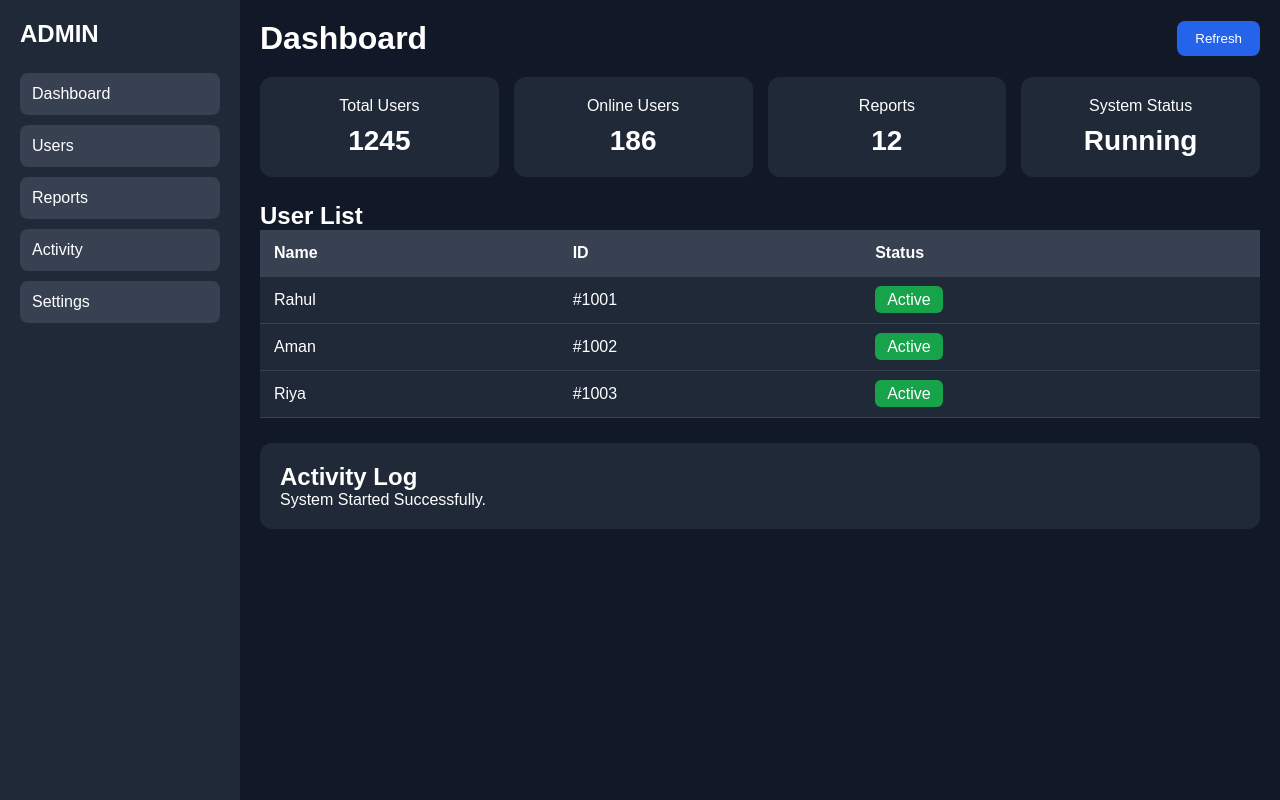
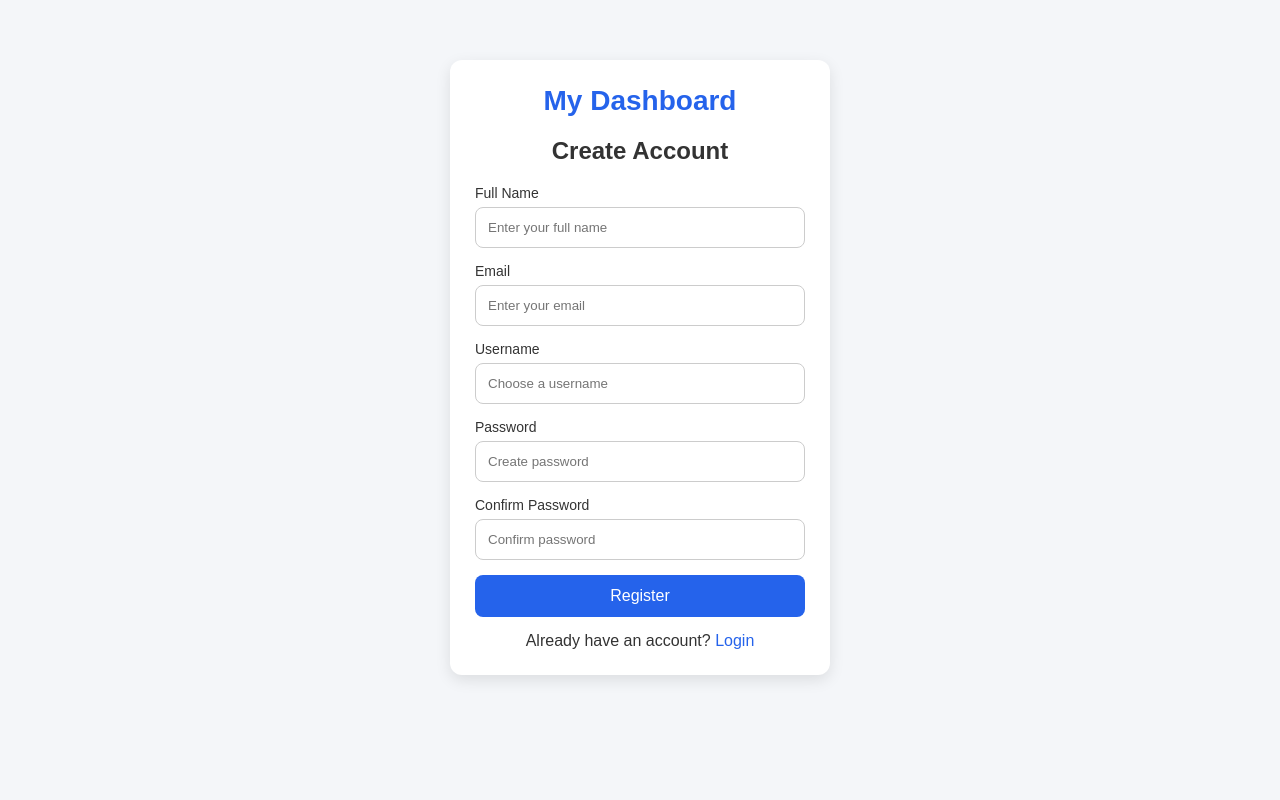
Before and after one commit to retroxr74-ui/99lottery, a plain HTML site: page register.html in a window 1280 px wide. Drawn offline with Linux system fonts and the light colour scheme.

Commit message:
Update register.html

```diff
--- a/register.html
+++ b/register.html
@@ -3,213 +3,62 @@
 <head>
 <meta charset="UTF-8">
 <meta name="viewport" content="width=device-width, initial-scale=1.0">
-<title>Real Admin Dashboard</title>
 
-<style>
-*{
-margin:0;
-padding:0;
-box-sizing:border-box;
-font-family:Arial,sans-serif;
-}
+<title>Register</title>
 
-body{
-background:#111827;
-color:white;
-display:flex;
-}
+<link rel="stylesheet" href="css/style.css">
+<link rel="stylesheet" href="css/responsive.css">
 
-.sidebar{
-width:240px;
-height:100vh;
-background:#1f2937;
-padding:20px;
-}
-
-.sidebar h2{
-margin-bottom:25px;
-}
-
-.sidebar a{
-display:block;
-padding:12px;
-margin-bottom:10px;
-text-decoration:none;
-color:white;
-background:#374151;
-border-radius:8px;
-}
-
-.sidebar a:hover{
-background:#2563eb;
-}
-
-.main{
-flex:1;
-padding:20px;
-}
-
-.header{
-display:flex;
-justify-content:space-between;
-align-items:center;
-margin-bottom:20px;
-}
-
-.cards{
-display:grid;
-grid-template-columns:repeat(auto-fit,minmax(180px,1fr));
-gap:15px;
-margin-bottom:25px;
-}
-
-.card{
-background:#1f2937;
-padding:20px;
-border-radius:12px;
-text-align:center;
-}
-
-.card h3{
-font-size:28px;
-margin-top:10px;
-}
-
-table{
-width:100%;
-border-collapse:collapse;
-background:#1f2937;
-}
-
-th,td{
-padding:14px;
-text-align:left;
-border-bottom:1px solid #374151;
-}
-
-th{
-background:#374151;
-}
-
-.status{
-padding:5px 12px;
-border-radius:6px;
-background:#16a34a;
-}
-
-.log{
-margin-top:25px;
-background:#1f2937;
-padding:20px;
-border-radius:12px;
-}
-
-button{
-padding:10px 18px;
-border:none;
-background:#2563eb;
-color:white;
-border-radius:8px;
-cursor:pointer;
-}
-
-button:hover{
-background:#1d4ed8;
-}
-
-@media(max-width:700px){
-body{
-flex-direction:column;
-}
-.sidebar{
-width:100%;
-height:auto;
-}
-}
-</style>
 </head>
-
 <body>
 
-<div class="sidebar">
-<h2>ADMIN</h2>
+<div class="container">
 
-<a href="#">Dashboard</a>
-<a href="#">Users</a>
-<a href="#">Reports</a>
-<a href="#">Activity</a>
-<a href="#">Settings</a>
+<div class="card">
 
+<div class="logo">
+My Dashboard
 </div>
 
-<div class="main">
+<h2>Create Account</h2>
 
-<div class="header">
-<h1>Dashboard</h1>
-<button onclick="refreshData()">Refresh</button>
+<form id="registerForm">
+
+<div class="input-group">
+<label>Full Name</label>
+<input type="text" id="name" placeholder="Enter your full name" required>
 </div>
 
-<div class="cards">
-
-<div class="card">
-<p>Total Users</p>
-<h3 id="users">1245</h3>
+<div class="input-group">
+<label>Email</label>
+<input type="email" id="email" placeholder="Enter your email" required>
 </div>
 
-<div class="card">
-<p>Online Users</p>
-<h3 id="online">186</h3>
+<div class="input-group">
+<label>Username</label>
+<input type="text" id="username" placeholder="Choose a username" required>
 </div>
 
-<div class="card">
-<p>Reports</p>
-<h3 id="reports">12</h3>
+<div class="input-group">
+<label>Password</label>
+<input type="password" id="password" placeholder="Create password" required>
 </div>
 
-<div class="card">
-<p>System Status</p>
-<h3>Running</h3>
+<div class="input-group">
+<label>Confirm Password</label>
+<input type="password" id="confirmPassword" placeholder="Confirm password" required>
 </div>
 
+<button type="submit" class="btn">
+Register
+</button>
+
+</form>
+
+<div class="link">
+Already have an account?
+<a href="index.html">Login</a>
 </div>
-
-<h2>User List</h2>
-
-<table>
-
-<tr>
-<th>Name</th>
-<th>ID</th>
-<th>Status</th>
-</tr>
-
-<tr>
-<td>Rahul</td>
-<td>#1001</td>
-<td><span class="status">Active</span></td>
-</tr>
-
-<tr>
-<td>Aman</td>
-<td>#1002</td>
-<td><span class="status">Active</span></td>
-</tr>
-
-<tr>
-<td>Riya</td>
-<td>#1003</td>
-<td><span class="status">Active</span></td>
-</tr>
-
-</table>
-
-<div class="log">
-
-<h2>Activity Log</h2>
-
-<p id="activity">
-System Started Successfully.
-</p>
 
 </div>
 
@@ -217,22 +66,39 @@ System Started Successfully.
 
 <script>
 
-function refreshData(){
+document.getElementById("registerForm").addEventListener("submit",function(e){
 
-document.getElementById("users").innerHTML=
-1200+Math.floor(Math.random()*100);
+e.preventDefault();
 
-document.getElementById("online").innerHTML=
-150+Math.floor(Math.random()*100);
+const name=document.getElementById("name").value;
+const email=document.getElementById("email").value;
+const username=document.getElementById("username").value;
+const password=document.getElementById("password").value;
+const confirm=document.getElementById("confirmPassword").value;
 
-document.getElementById("reports").innerHTML=
-Math.floor(Math.random()*20);
+if(password!==confirm){
 
-document.getElementById("activity").innerHTML=
-"Dashboard refreshed at "+
-new Date().toLocaleTimeString();
+alert("Passwords do not match.");
+return;
 
 }
+
+const user={
+
+name:name,
+email:email,
+username:username,
+password:password
+
+};
+
+localStorage.setItem("demoUser",JSON.stringify(user));
+
+alert("Registration Successful!");
+
+window.location.href="index.html";
+
+});
 
 </script>
 
```
